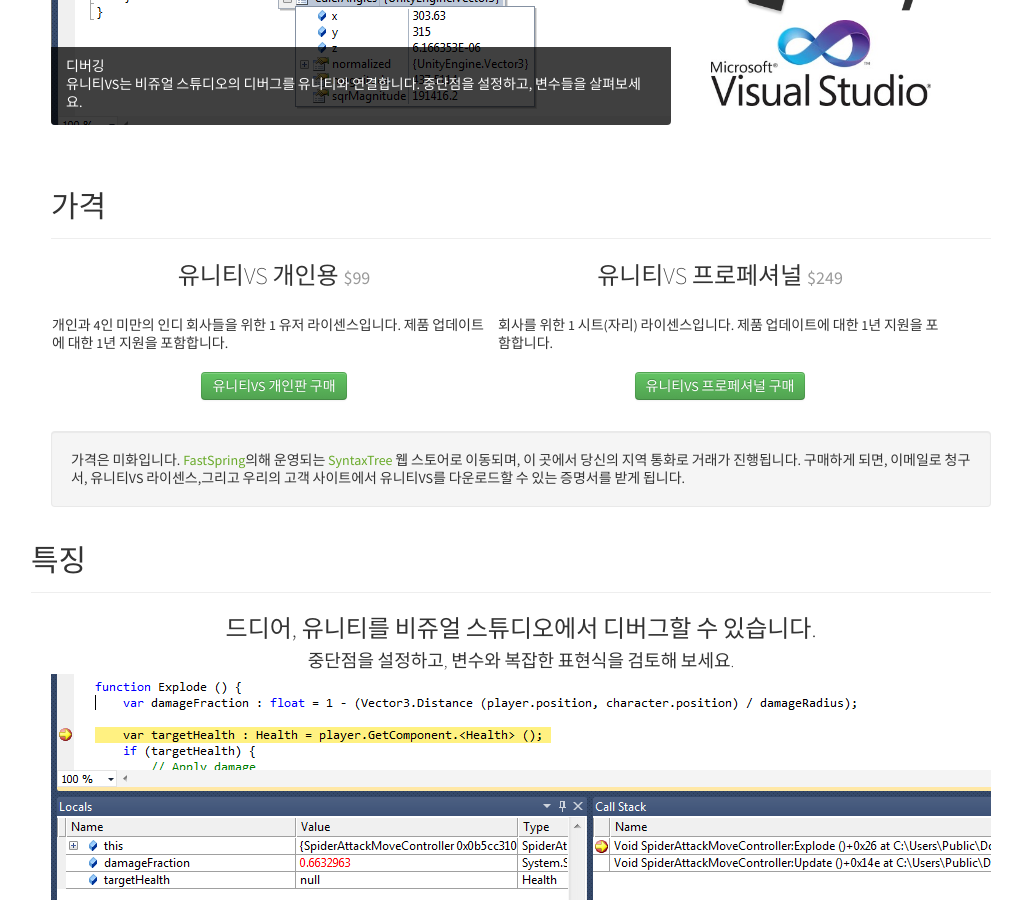
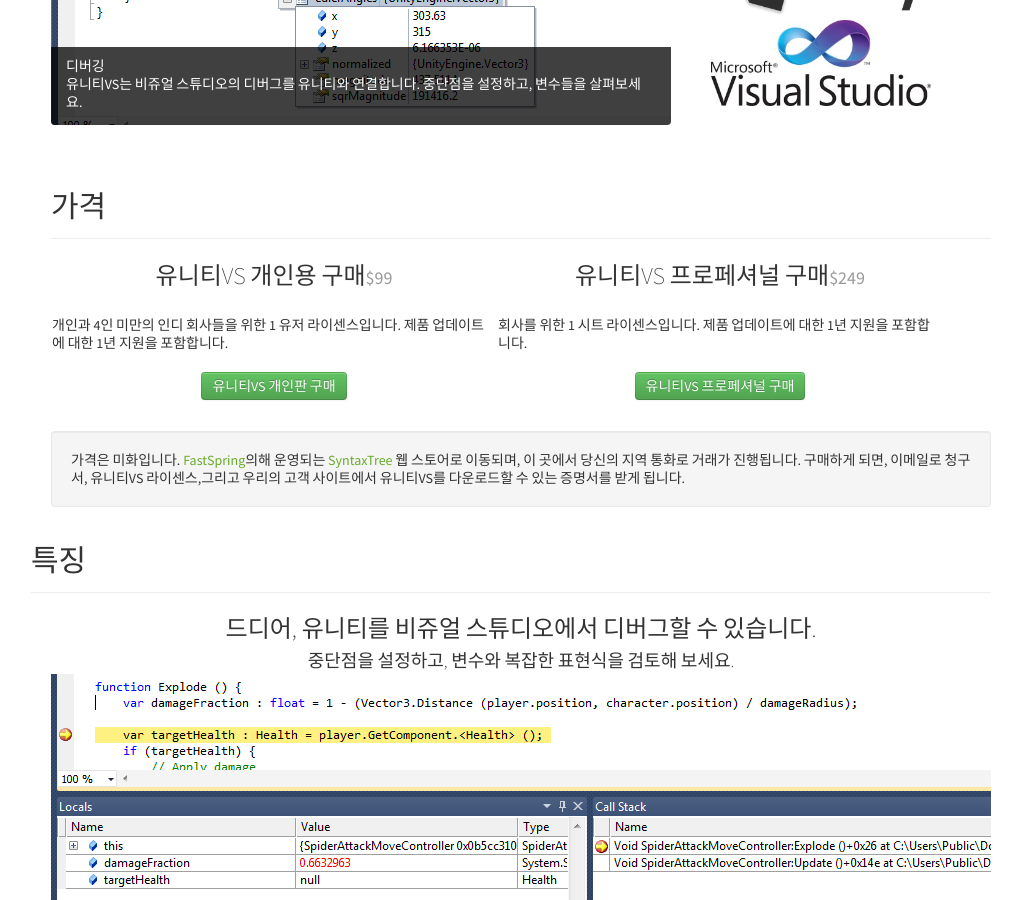
Before and after one commit to syntaxtree/unityvs.com, a Jekyll site: the page built from kr/index.html, in a window 1280 px wide and 900 px high, scrolled down 462 px. Shown: the whole window, without its empty margins (119-1141 px from the left). Built offline with Jekyll 4.4.1, drawn with Linux system fonts in a browser that asks for light colours; comment, search, counter and statistics services are not loaded.

Commit message:
Adjust kr translation

```diff
--- a/kr/index.html
+++ b/kr/index.html
@@ -121,13 +121,13 @@
 
       <table>
         <tr>
-          <td class="span6"><center><h2>유니티VS 개인용 <small>$99</small></h2></center></td>
-          <td class="span6"><center><h2>유니티VS 프로페셔널 <small>$249</small></h2></center></td>
+          <td class="span6"><center><h2>유니티VS 개인용 구매<small>$99</small></h2></center></td>
+          <td class="span6"><center><h2>유니티VS 프로페셔널 구매<small>$249</small></h2></center></td>
         </tr>
         <tr>
           <td class="span6"><br/>개인과 4인 미만의 인디 회사들을 위한 1 유저 라이센스입니다. 제품 업데이트에 대한 1년 지원을 포함합니다.
 </td>
-          <td class="span6"><br/>회사를 위한 1 시트(자리) 라이센스입니다. 제품 업데이트에 대한 1년 지원을 포함합니다.</td>
+          <td class="span6"><br/>회사를 위한 1 시트 라이센스입니다. 제품 업데이트에 대한 1년 지원을 포함합니다.</td>
         </tr>
         <tr>
           <td class="span6"><br/><center><a href="http://sites.fastspring.com/syntaxtree/product/unityvs-perso" class="btn btn-success">유니티VS 개인판 구매</a></center></td>
```
Also changed, not shown: other parts of kr/index.html (+1 -1 lines).
